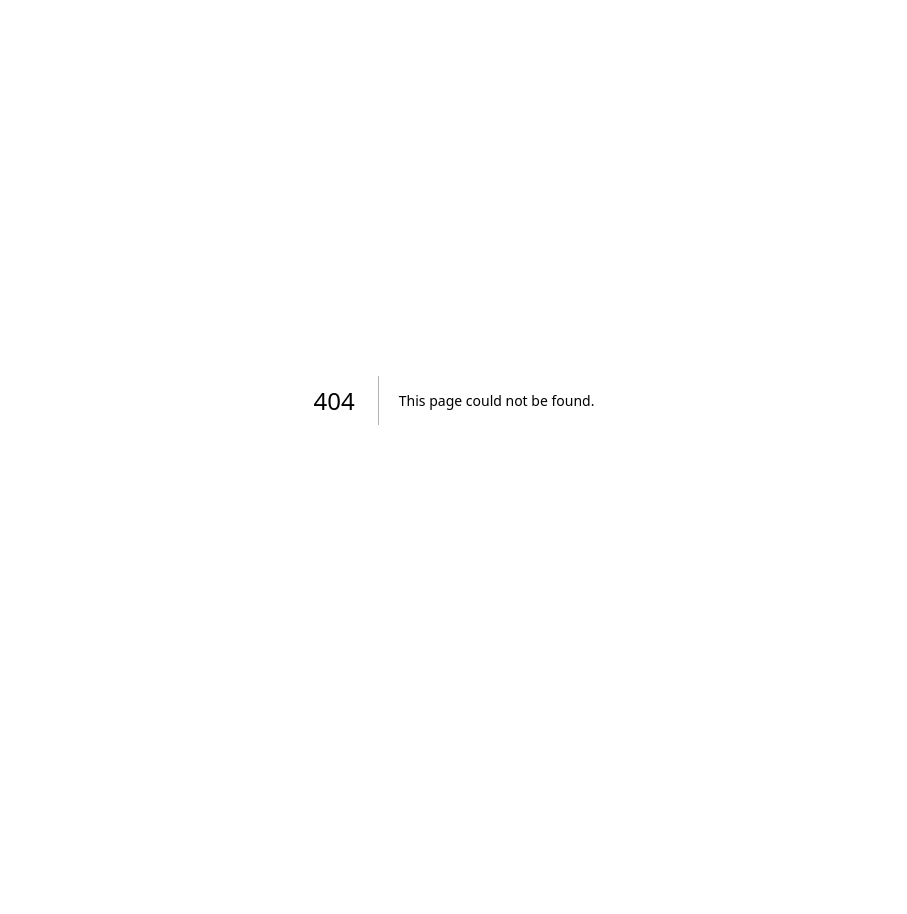
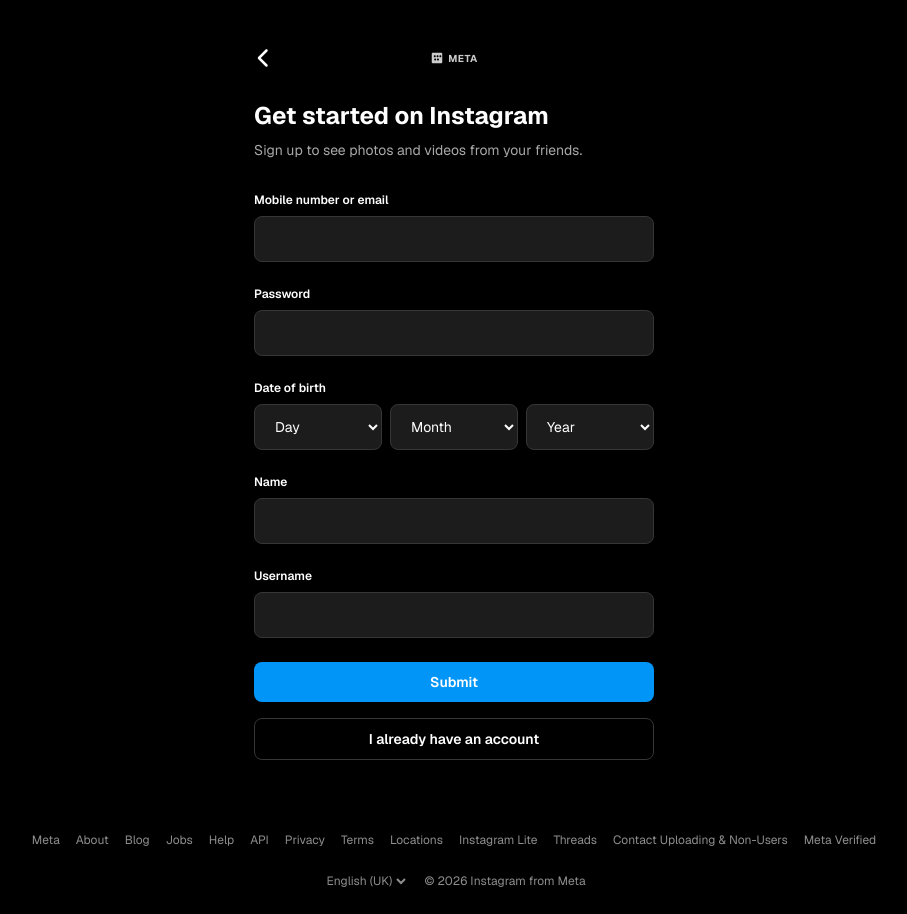
Before and after one commit to muhammad-abdullah11/instagram-lite, a Next.js app: page /signup in a window 1280 px wide. Before the commit this address had no page. Shown: the whole page, without its empty margins (186-1093 px from the left). Before the commit the page ends 800 px from the top, so only its background shows below. Built offline with nearby package versions, Linux system fonts and the light colour scheme.

Commit message:
feat: Implement initial authentication pages including login, signup, and a shared layout.

```diff
--- /dev/null
+++ b/app/(auth)/layout.tsx
@@ -0,0 +1,41 @@
+import React from 'react';
+
+export default function AuthLayout({
+    children,
+}: {
+    children: React.ReactNode;
+}) {
+    return (
+        <div className="flex flex-col min-h-screen bg-black text-white font-sans">
+            <main className="grow flex flex-col items-center justify-center">
+                {children}
+            </main>
+            <footer className="w-full p-6 flex flex-col items-center gap-4 text-[#8e8e8e] text-xs">
+                <div className="flex flex-wrap justify-center gap-x-4 gap-y-2 max-w-4xl px-4 text-center">
+                    <a href="#" className="hover:underline">Meta</a>
+                    <a href="#" className="hover:underline">About</a>
+                    <a href="#" className="hover:underline">Blog</a>
+                    <a href="#" className="hover:underline">Jobs</a>
+                    <a href="#" className="hover:underline">Help</a>
+                    <a href="#" className="hover:underline">API</a>
+                    <a href="#" className="hover:underline">Privacy</a>
+                    <a href="#" className="hover:underline">Terms</a>
+                    <a href="#" className="hover:underline">Locations</a>
+                    <a href="#" className="hover:underline">Instagram Lite</a>
+                    <a href="#" className="hover:underline">Threads</a>
+                    <a href="#" className="hover:underline">Contact Uploading & Non-Users</a>
+                    <a href="#" className="hover:underline">Meta Verified</a>
+                </div>
+                <div className="flex items-center gap-4 mt-2">
+                    <select className="bg-transparent border-none outline-none cursor-pointer">
+                        <option>English (UK)</option>
+                        <option>English</option>
+                        <option>Español</option>
+                        <option>Français</option>
+                    </select>
+                    <span>© 2026 Instagram from Meta</span>
+                </div>
+            </footer>
+        </div>
+    );
+}
--- a/app/(auth)/login/page.tsx
+++ b/app/(auth)/login/page.tsx
@@ -1,10 +1,12 @@
+"use client";
+
 import { FaFacebook } from 'react-icons/fa6';
 import Image from 'next/image';
+import Link from 'next/link';
 
 const LoginPage = () => {
   return (
-    <div className="flex flex-col min-h-screen bg-black text-white font-sans">
-      <main className="grow flex flex-col md:flex-row items-center justify-center px-4 py-8 md:py-0">
+    <div className="flex flex-col md:flex-row items-center justify-center px-4 py-8 md:py-0">
       <div className="hidden md:flex flex-col items-center justify-center max-w-lg mr-12 lg:mr-24 mb-12 md:mb-0">
         <div className="mb-8 self-center">
           <svg aria-label="Instagram" color="white" fill="white" height="96" role="img" viewBox="0 0 24 24" width="96">
@@ -18,20 +20,18 @@
           <Image
             fill
             src="https://static.cdninstagram.com/rsrc.php/v4/yt/r/pAv7hjq-51n.png"
-              alt="Instagram Collage"
-              className="w-full h-full object-contain"
+            alt="Instagram"
+            className="object-contain"
           />
         </div>
       </div>
-
       <div className="w-full max-w-87 flex flex-col items-center">
-          <div className="w-full bg-[#121212] md:bg-black border md:border-none border-[#262626] rounded-xl md:rounded-none p-8 flex flex-col items-center">
+        <div className="w-full bg-[#121212] md:bg-black border md:border-none border-[#262626] rounded-xl p-8 flex flex-col items-center">
           <h2 className="text-xl font-semibold mb-8 self-start">Log in to Instagram</h2>
-
           <form className="w-full flex flex-col gap-3">
             <input
               type="text"
-                placeholder="Mobile number, username or email address"
+              placeholder="Username or email"
               className="w-full bg-[#1c1c1c] border border-[#363636] rounded-md px-3 py-3 text-sm focus:outline-none focus:border-gray-500 placeholder-gray-500"
             />
             <input
@@ -46,50 +46,18 @@
               Log in
             </button>
           </form>
-
-            <a href="#" className="text-sm mt-6 hover:opacity-70 transition-opacity">
+          <a href="#" className="text-sm mt-6 hover:opacity-70">
             Forgotten password?
           </a>
-
-            <div className="flex items-center gap-2 mt-10 cursor-pointer hover:opacity-80 transition-opacity">
+          <div className="flex items-center gap-2 mt-10 cursor-pointer hover:opacity-80">
             <FaFacebook className="text-[#1877f2] size-5" />
             <span className="text-sm font-semibold">Log in with Facebook</span>
           </div>
-
-            <button className="w-full border border-[#363636] hover:bg-white/5 transition-colors rounded-lg py-2 mt-6 text-sm font-semibold">
+          <Link href="/signup" className="w-full border border-[#363636] hover:bg-white/5 rounded-lg py-2 mt-6 text-sm font-semibold text-center">
             Create new account
-            </button>
+          </Link>
         </div>
       </div>
-      </main>
-
-      <footer className="w-full p-6 flex flex-col items-center gap-4 text-[#8e8e8e] text-xs">
-        <div className="flex flex-wrap justify-center gap-x-4 gap-y-2 max-w-4xl px-4">
-          <a href="#" className="hover:underline">Meta</a>
-          <a href="#" className="hover:underline">About</a>
-          <a href="#" className="hover:underline">Blog</a>
-          <a href="#" className="hover:underline">Jobs</a>
-          <a href="#" className="hover:underline">Help</a>
-          <a href="#" className="hover:underline">API</a>
-          <a href="#" className="hover:underline">Privacy</a>
-          <a href="#" className="hover:underline">Terms</a>
-          <a href="#" className="hover:underline">Locations</a>
-          <a href="#" className="hover:underline">Instagram Lite</a>
-          <a href="#" className="hover:underline">Threads</a>
-          <a href="#" className="hover:underline">Contact Uploading & Non-Users</a>
-          <a href="#" className="hover:underline">Meta Verified</a>
-        </div>
-
-        <div className="flex items-center gap-4 mt-2">
-          <select className="bg-transparent border-none outline-none cursor-pointer">
-            <option>English (UK)</option>
-            <option>English</option>
-            <option>Español</option>
-            <option>Français</option>
-          </select>
-          <span>© 2026 Instagram from Meta</span>
-        </div>
-      </footer>
     </div>
   );
 };
--- /dev/null
+++ b/app/(auth)/signup/page.tsx
@@ -0,0 +1,83 @@
+"use client";
+
+import React from 'react';
+import { FaChevronLeft } from 'react-icons/fa6';
+import Link from 'next/link';
+
+const SignupPage = () => {
+  return (
+    <div className="w-full max-w-[400px] flex flex-col items-center py-12">
+      <div className="w-full flex items-center justify-between mb-8 px-2 md:px-0">
+        <Link href="/login" className="hover:opacity-70">
+          <FaChevronLeft className="size-5" />
+        </Link>
+        <div className="flex items-center gap-1 opacity-80">
+          <svg aria-label="Meta" color="white" fill="white" height="12" role="img" viewBox="0 0 448 512" width="14">
+            <path d="M400 32H48C21.5 32 0 53.5 0 80v352c0 26.5 21.5 48 48 48h352c26.5 0 48-21.5 48-48V80c0-26.5-21.5-48-48-48zM266.4 361.6c-11.8 0-21.6-4-29.3-11.8-7.7-7.8-11.6-17.6-11.6-29.4s3.9-21.6 11.6-29.4c7.7-7.8 17.5-11.8 29.3-11.8s21.6 4 29.3 11.8c7.7 7.8 11.6 17.6 11.6 29.4s-3.9 21.6-11.6 29.4c-7.7 7.8-17.5 11.8-29.3 11.8zm-119.2 0c-11.8 0-21.6-4-29.3-11.8-7.7-7.8-11.6-17.6-11.6-29.4s3.9-21.6 11.6-29.4c7.7-7.8 17.5-11.8 29.3-11.8 11.8 0 21.6 4 29.3 11.8 7.7 7.8 11.6 17.6 11.6 29.4s-3.9 21.6-11.6 29.4c-7.7 7.8-17.5 11.8-29.3 11.8zm219.6-140.4c-11.8 0-21.6-4-29.3-11.8-7.7-7.8-11.6-17.6-11.6-29.4s3.9-21.6 11.6-29.4c7.7-7.8 17.5-11.8 29.3-11.8s21.6 4 29.3 11.8c7.7 7.8 11.6 17.6 11.6 29.4s-3.9 21.6-11.6 29.4c-7.7 7.8-17.5 11.8-29.3 11.8zm-119.2 0c-11.8 0-21.6-4-29.3-11.8-7.7-7.8-11.6-17.6-11.6-29.4s3.9-21.6 11.6-29.4c7.7-7.8 17.5-11.8 29.3-11.8 11.8 0 21.6 4 29.3 11.8 7.7 7.8 11.6 17.6 11.6 29.4s-3.9 21.6-11.6 29.4c-7.7 7.8-17.5 11.8-29.3 11.8zm-119.2 0c-11.8 0-21.6-4-29.3-11.8-7.7-7.8-11.6-17.6-11.6-29.4s3.9-21.6 11.6-29.4c7.7-7.8 17.5-11.8 29.3-11.8 11.8 0 21.6 4 29.3 11.8 7.7 7.8 11.6 17.6 11.6 29.4s-3.9 21.6-11.6 29.4c-7.7 7.8-17.5 11.8-29.3 11.8z" />
+          </svg>
+          <span className="text-[10px] font-bold tracking-wider uppercase">Meta</span>
+        </div>
+        <div className="w-5" />
+      </div>
+      <div className="w-full flex flex-col items-start px-2 md:px-0">
+        <h1 className="text-2xl font-bold mb-2">Get started on Instagram</h1>
+        <p className="text-[#a8a8a8] text-sm mb-8">Sign up to see photos and videos from your friends.</p>
+        <form className="w-full flex flex-col gap-6">
+          <div className="flex flex-col gap-2">
+            <label className="text-xs font-semibold">Mobile number or email</label>
+            <input
+              type="text"
+              className="w-full bg-[#1c1c1c] border border-[#363636] rounded-lg px-4 py-3 text-sm outline-none focus:border-gray-500"
+            />
+          </div>
+          <div className="flex flex-col gap-2">
+            <label className="text-xs font-semibold">Password</label>
+            <input
+              type="password"
+              className="w-full bg-[#1c1c1c] border border-[#363636] rounded-lg px-4 py-3 text-sm outline-none focus:border-gray-500"
+            />
+          </div>
+          <div className="flex flex-col gap-2">
+            <label className="text-xs font-semibold">Date of birth</label>
+            <div className="grid grid-cols-3 gap-2">
+              <select className="bg-[#1c1c1c] border border-[#363636] rounded-lg px-4 py-3 text-sm outline-none">
+                <option>Day</option>
+                {Array.from({ length: 31 }, (_, i) => <option key={i + 1}>{i + 1}</option>)}
+              </select>
+              <select className="bg-[#1c1c1c] border border-[#363636] rounded-lg px-4 py-3 text-sm outline-none">
+                <option>Month</option>
+                {["Jan", "Feb", "Mar", "Apr", "May", "Jun", "Jul", "Aug", "Sep", "Oct", "Nov", "Dec"].map(m => <option key={m}>{m}</option>)}
+              </select>
+              <select className="bg-[#1c1c1c] border border-[#363636] rounded-lg px-4 py-3 text-sm outline-none">
+                <option>Year</option>
+                {Array.from({ length: 100 }, (_, i) => <option key={i}>{2026 - i}</option>)}
+              </select>
+            </div>
+          </div>
+          <div className="flex flex-col gap-2">
+            <label className="text-xs font-semibold">Name</label>
+            <input
+              type="text"
+              className="w-full bg-[#1c1c1c] border border-[#363636] rounded-lg px-4 py-3 text-sm outline-none focus:border-gray-500"
+            />
+          </div>
+          <div className="flex flex-col gap-2">
+            <label className="text-xs font-semibold">Username</label>
+            <input
+              type="text"
+              className="w-full bg-[#1c1c1c] border border-[#363636] rounded-lg px-4 py-3 text-sm outline-none focus:border-gray-500"
+            />
+          </div>
+          <button className="w-full bg-[#0095f6] hover:bg-[#1877f2] text-white font-semibold rounded-lg py-2.5 text-sm">
+            Submit
+          </button>
+        </form>
+        <Link href="/login" className="w-full border border-[#363636] hover:bg-white/5 rounded-lg py-2.5 mt-4 text-sm font-semibold text-center">
+          I already have an account
+        </Link>
+      </div>
+    </div>
+  );
+};
+
+export default SignupPage;
```
Lines whose indentation alone changed are shown as unchanged.
